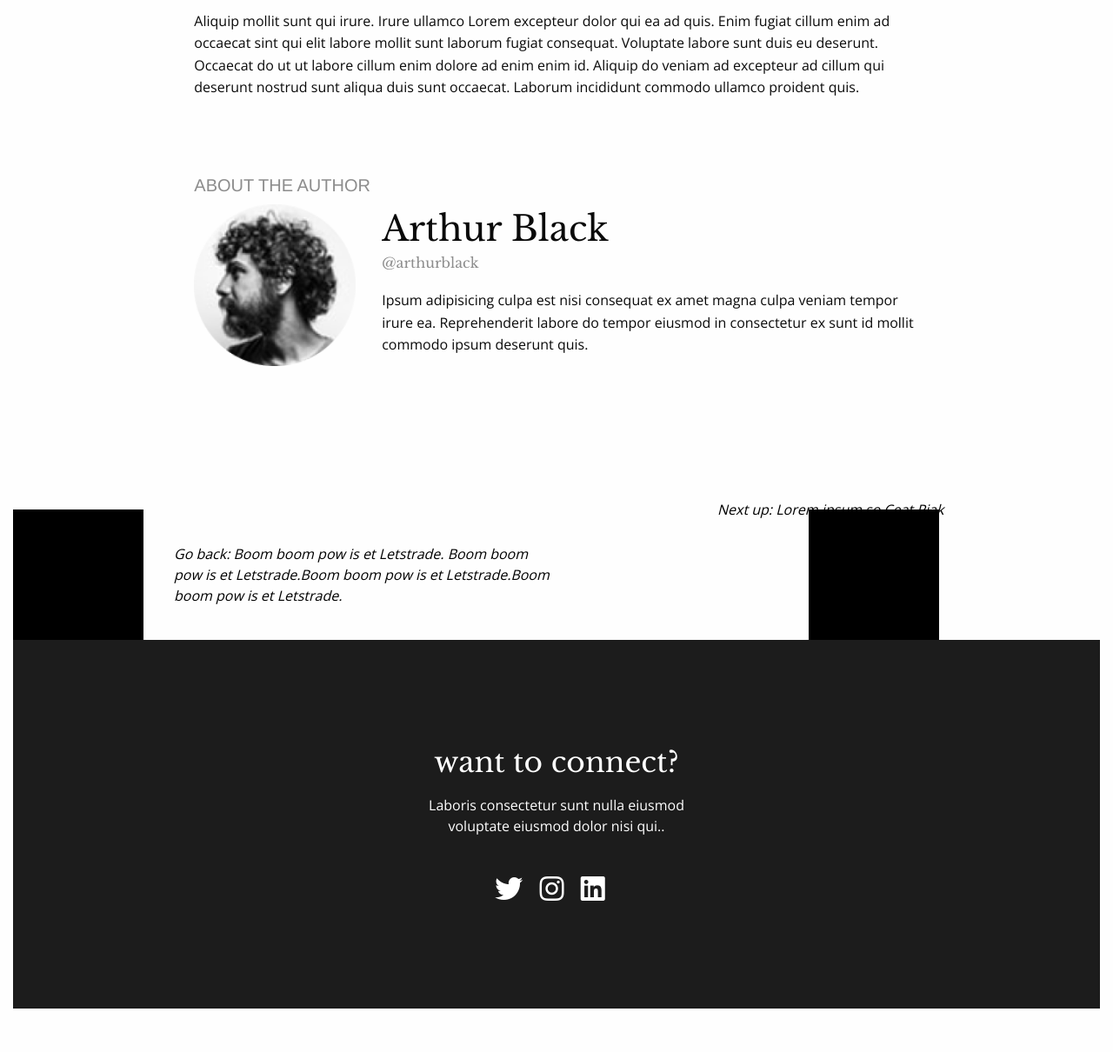
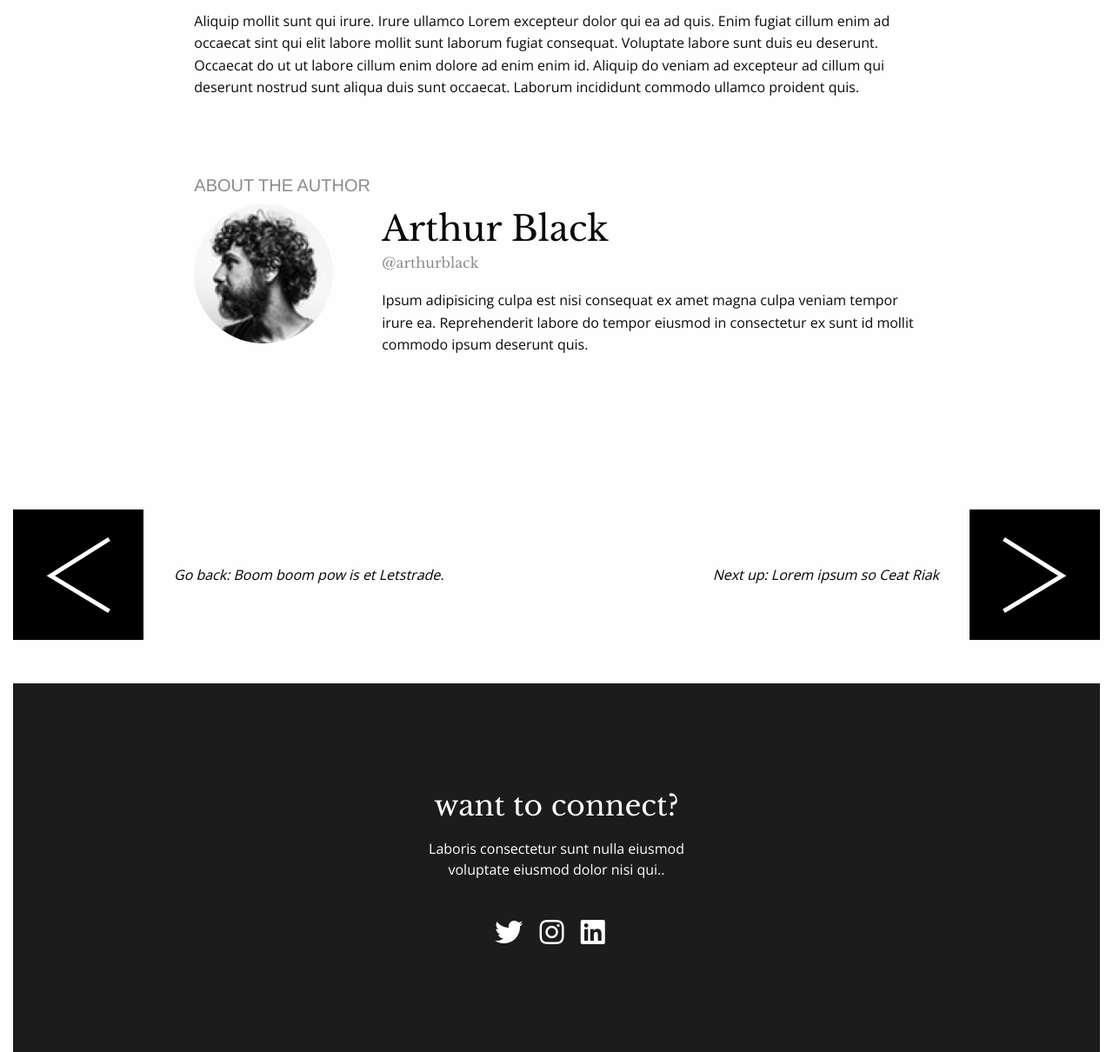
Before and after one commit to agentur22/pavic, a PHP site: page / in a window 1280 px wide. Shown: the part 1288-2498 px from the top of the page at 87% size. Before the commit the page ends 2448 px from the top, so only its background shows below. Run offline with PHP 8.4, Linux system fonts and the light colour scheme.

Commit message:
finish article page markup and styles

```diff
--- a/web/assets/css/style.css
+++ b/web/assets/css/style.css
@@ -228,6 +228,9 @@ h1.border-headline:after {
     list-style: none;
     line-height: 45px;
 }
+footer {
+    margin-top: 50px;
+}
 
 footer .box {
     background-color: #1C1C1C;
@@ -296,7 +299,6 @@ footer .box {
 
 .blog.detail .author-about img {
     display: block;
-    width: 100%;
     max-width: 100%;
 }
 
@@ -334,6 +336,12 @@ footer .box {
 
 }
 
+.blog.detail .post-navigation a:after {
+    content: "";
+    display: table;
+    clear: both;
+}
+
 .blog.detail .post-navigation a i {
     display: block;
     position: absolute;
@@ -343,19 +351,30 @@ footer .box {
     padding-left: 185px;
 }
 
-.blog.detail .post-navigation a.next {
+.blog.detail .post-navigation a.next i {
+    padding-left: 0;
     padding-right: 185px;
+    right: 0;
+    left: 0;
+    text-align: right;
 }
 
-.blog.detail .post-navigation .next:after, .blog.detail .post-navigation .prev:after {
+.blog.detail .post-navigation .next:before,
+.blog.detail .post-navigation .prev:before {
     content: "";
     display: inline-block;
     height: 150px;
     width: 150px;
     background-color: #000;
-
+    background-position: center;
+    background-repeat: no-repeat;
 }
 
-.blog.detail .post-navigation .next:after {
+.blog.detail .post-navigation .next:before {
     float: right;
+    background-image: url("/assets/img/icon-next.svg");
 }
+
+.blog.detail .post-navigation .prev:before {
+    background-image: url("/assets/img/icon-prev.svg");
+}
--- a/web/detail.php
+++ b/web/detail.php
@@ -63,7 +63,7 @@
                     <div class="cell medium-6">
                         <a class="prev" href="">
                             <i>
-                                Go back: Boom boom pow is et Letstrade. Boom boom pow is et Letstrade.Boom boom pow is et Letstrade.Boom boom pow is et Letstrade.
+                                Go back: Boom boom pow is et Letstrade.
                             </i>
                         </a>
                     </div>
```
